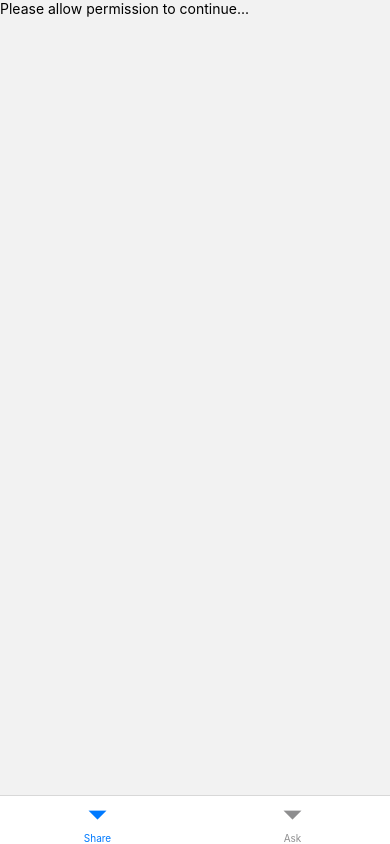
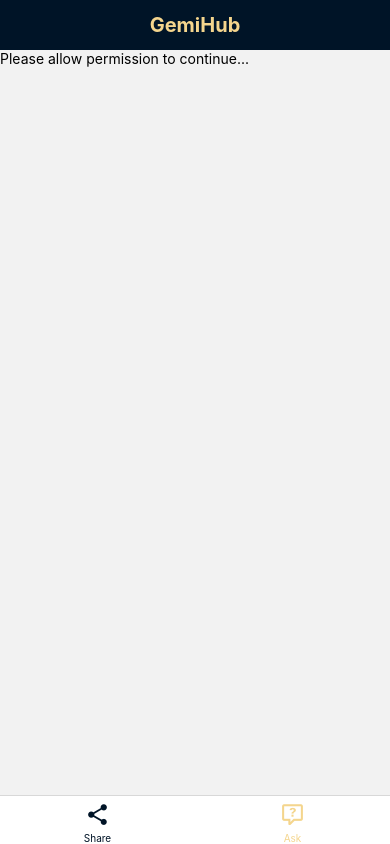
Before and after one commit to GemiNavigate/GemiHub, a React Native app in the folder frontend/: screen /Share in a window 390 px wide. Built offline with nearby package versions, Linux system fonts and the light colour scheme.

Commit message:
finish share page ver1

```diff
--- a/frontend/App.tsx
+++ b/frontend/App.tsx
@@ -1,16 +1,48 @@
 import React from 'react';
+import { View, Text, StyleSheet } from 'react-native';
 import { NavigationContainer } from '@react-navigation/native';
 import { createBottomTabNavigator } from '@react-navigation/bottom-tabs';
+import MaterialCommunityIcons from 'react-native-vector-icons/MaterialCommunityIcons';
 import ShareScreen from './src/screens/share.js';
 import AskScreen from './src/screens/ask.js';
 
 
 const Tab = createBottomTabNavigator();
 
+function CustomHeader() {
+  return (
+    <View style={styles.header}>
+      <Text style={styles.headerTitle}>GemiHub</Text>
+    </View>
+  );
+}
+
 function App(): React.JSX.Element {
   return (
+    <>
+      <CustomHeader />
       <NavigationContainer>
-      <Tab.Navigator initialRouteName="GoogleMaps">
+        <Tab.Navigator
+          initialRouteName="Share"
+          screenOptions={({ route }) => ({
+            tabBarIcon: ({ color, size }) => {
+              let iconName: string;
+
+              if (route.name === 'Share') {
+                iconName = 'share-variant'; // 圖標名稱
+              } else if (route.name === 'Ask') {
+                iconName = 'comment-question-outline'; // 圖標名稱
+              }else {
+                iconName = 'help-circle'; // 預設圖標，防止 undefined
+              }
+
+              // 返回圖標組件
+              return <MaterialCommunityIcons name={iconName} size={size} color={color} />;
+            },
+            tabBarActiveTintColor: '#001427', // 活躍狀態的圖標顏色
+            tabBarInactiveTintColor: '#F4D58D', // 非活躍狀態的圖標顏色
+          })}
+        >
           <Tab.Screen
             name="Share"
             component={ShareScreen}
@@ -23,7 +55,23 @@
           />
         </Tab.Navigator>
       </NavigationContainer>
+    </>
   );
 }
 
+const styles = StyleSheet.create({
+  header: {
+    backgroundColor: '#001427',
+    height: 50,
+    justifyContent: 'center',
+    alignItems: 'center',
+    elevation: 4,
+  },
+  headerTitle: {
+    color: '#F4D58D',
+    fontSize: 20,
+    fontWeight: 'bold',
+  },
+});
+
 export default App;
--- a/frontend/package.json
+++ b/frontend/package.json
@@ -15,10 +15,12 @@
     "react": "18.3.1",
     "react-native": "0.75.4",
     "react-native-get-location": "^5.0.0",
+    "react-native-image-picker": "^7.1.2",
     "react-native-maps": "^1.18.2",
     "react-native-maps-directions": "^1.9.0",
     "react-native-safe-area-context": "^4.11.0",
-    "react-native-screens": "^3.34.0"
+    "react-native-screens": "^3.34.0",
+    "react-native-vector-icons": "^10.2.0"
   },
   "devDependencies": {
     "@babel/core": "^7.20.0",
@@ -29,6 +31,7 @@
     "@react-native/metro-config": "0.75.4",
     "@react-native/typescript-config": "0.75.4",
     "@types/react": "^18.2.6",
+    "@types/react-native-vector-icons": "^6.4.18",
     "@types/react-test-renderer": "^18.0.0",
     "babel-jest": "^29.6.3",
     "eslint": "^8.19.0",
--- a/frontend/src/screens/share.js
+++ b/frontend/src/screens/share.js
@@ -1,11 +1,12 @@
-import { View, Text, StyleSheet, Dimensions, Platform, PermissionsAndroid, TouchableOpacity, TextInput } from 'react-native';
+import { View, Text, StyleSheet, Dimensions, Platform, PermissionsAndroid, TouchableOpacity, TextInput, Image, Animated, PanResponder } from 'react-native';
 import React, { useState, useRef, useEffect } from 'react';
-import MapView, { Marker, PROVIDER_GOOGLE } from 'react-native-maps';
-import { GOOGLE_MAPS_API_KEY } from '../config/constants';
-import MapViewDirections from 'react-native-maps-directions';
+import MapView, { Marker, PROVIDER_GOOGLE, Callout } from 'react-native-maps';
+import { launchImageLibrary } from 'react-native-image-picker';
+import MaterialCommunityIcons from 'react-native-vector-icons/MaterialCommunityIcons';
 import GetLocation from 'react-native-get-location';
 
-const { width } = Dimensions.get('window');
+const { width, height } = Dimensions.get('window');
+
 
 const styles = StyleSheet.create({
     container: {
@@ -20,41 +21,54 @@
     },
     inputContainer: {
         position: 'absolute',
-        top: 80,
+        bottom: 0,
         width: width * 0.9,
         paddingHorizontal: 10,
-        flexDirection: 'row',
+        backgroundColor: '#fafafa',
+        borderTopLeftRadius: 25,
+        borderTopRightRadius: 25,
+        padding: 15,
         alignItems: 'center',
+        elevation: 5,
     },
     input: {
-        flex: 1,
-        height: 50,
+        width: '100%',
+        height: 100,
         borderColor: '#e0e0e0',
         borderWidth: 1,
         backgroundColor: '#fafafa',
         borderRadius: 25,
         paddingHorizontal: 15,
         fontSize: 16,
-        marginRight: 10,
+        marginBottom: 10,
+        textAlignVertical: 'top', // Make it multiline
+    },
+    imagePreview: {
+        width: '100%',
+        height: 150,
+        borderRadius: 10,
+        marginBottom: 10,
+    },
+    buttonRow: {
+        flexDirection: 'row',
+        justifyContent: 'space-between',
+        width: '100%',
     },
     submitButton: {
-        backgroundColor: '#007BFF',
+        backgroundColor: '#708D81',
         borderRadius: 25,
         paddingHorizontal: 20,
         paddingVertical: 10,
+        flexDirection: 'row',
+        alignItems: 'center',
     },
     submitbuttonText: {
         color: '#fff',
         fontSize: 16,
     },
-    buttonText: {
-        color: '#007BFF',
-        fontSize: 16,
-        textAlign: 'center',
-    },
     buttonContainer: {
         position: 'absolute',
-        bottom: 30,
+        top: 30,
         right: 20,
         zIndex: 2,
         backgroundColor: '#fff',
@@ -62,27 +76,83 @@
         padding: 10,
         elevation: 5,
     },
+    imageButton: {
+        backgroundColor: '#708D81',
+        borderRadius: 25,
+        padding: 10,
+        marginRight: 10,
+    },
+    calloutContainer: {
+        backgroundColor: '#fff',
+        borderRadius: 10,
+        padding: 10,
+        borderColor: '#001427',
+        borderWidth: 1,
+        width: 150,
+    },
+
+    calloutText: {
+        color: '#001427',
+        fontSize: 14,
+        fontWeight: 'bold',
+    },
+    image: {
+        width: 40,
+        height: 40,
+        borderRadius: 10,
+        marginBottom: 5,
+    },
 });
 
 export default function ShareScreen({}) {
     const mapRef = useRef(null);
-    const [origin, setOrigin] = useState();
-    const [destination, setDestination] = useState();
     const [permissionGranter, setPermissionGranter] = useState();
-    const [query, setQuery] = useState('');
+    const [postText, setPostText] = useState('');
+    const [currentLocation, setCurrentLocation] = useState(null);
+    const [selectedImage, setSelectedImage] = useState(null);
+    const [userPosts, setUserPosts] = useState([]); // To store the user posts
+    const slideAnim = useRef(new Animated.Value(0)).current;
 
     const handleSubmit = () => {
-        if (query.trim()) {
-            // sending the query to a backend service
-            console.log("Submitted query:", query);
-            // reset the input field
-            setQuery('');
+        if (postText.trim() || selectedImage) {
+            // get time
+            const timestamp = new Date().toISOString();
+
+            // Save the post (text + image) and location
+            const newPost = {
+                location: currentLocation,
+                text: postText,
+                image: selectedImage,
+                timestamp: timestamp,
+            };
+            // TODO: 後端獲取資料: JSON.stringify(newPost)
+
+            setUserPosts([...userPosts, newPost]);
+
+            // Reset fields
+            setPostText('');
+            setSelectedImage(null);
         }
+    };
+
+    const selectImage = () => {
+        launchImageLibrary({ mediaType: 'photo' }, response => {
+            if (!response.didCancel && !response.errorCode) {
+                const uri = response.assets[0]?.uri;
+                setSelectedImage(uri);
+            }
+        });
     };
 
     useEffect(() => {
         _getLocationPermission();
     }, []);
+
+    useEffect(() => {
+        if (permissionGranter) {
+            _getCurrentLocation();
+        }
+    }, [permissionGranter]);
 
     async function _getLocationPermission() {
         if (Platform.OS === 'android') {
@@ -115,12 +185,11 @@
                 enableHighAccuracy: true,
                 timeout: 60000,
             });
-            console.log('My current location:', location);
-
             const currentCoordinate = {
                 latitude: location.latitude,
                 longitude: location.longitude,
             };
+            setCurrentLocation(currentCoordinate);
             moveToLocation(currentCoordinate.latitude, currentCoordinate.longitude);
         } catch (error) {
             console.warn('Error getting current location:', error);
@@ -139,6 +208,23 @@
         );
     }
 
+    /* animation */
+    // const slideUp = () => {
+    //     Animated.timing(slideAnim, {
+    //         toValue: -height * 0.5, // Move it upwards
+    //         duration: 300,
+    //         useNativeDriver: true,
+    //     }).start();
+    // };
+
+    // const slideDown = () => {
+    //     Animated.timing(slideAnim, {
+    //         toValue: 0, // Reset position
+    //         duration: 300,
+    //         useNativeDriver: true,
+    //     }).start();
+    // };
+
     if (!permissionGranter) return (
         <View>
             <Text>Please allow permission to continue...</Text>
@@ -151,45 +237,116 @@
                 ref={mapRef}
                 provider={PROVIDER_GOOGLE}
                 style={styles.map}
-                region={{
+                region={currentLocation ? {
+                    latitude: currentLocation.latitude,
+                    longitude: currentLocation.longitude,
+                    latitudeDelta: 0.01,
+                    longitudeDelta: 0.01,
+                } : {
+                    // Fallback value if location is not available yet
                     latitude: 24.787926,
                     longitude: 120.997576,
                     latitudeDelta: 0.01,
                     longitudeDelta: 0.01,
                 }}>
-                {origin !== undefined ? <Marker coordinate={origin}></Marker> : null}
-                {destination !== undefined ? <Marker coordinate={destination}></Marker> : null}
-                {origin !== undefined && destination !== undefined ? (
-                    <MapViewDirections
-                        origin={origin}
-                        destination={destination}
-                        apikey={GOOGLE_MAPS_API_KEY}
-                        strokeColor='blue'
-                        strokeWidth={4}
+                {/* Display all user posts as markers */}
+                {userPosts.map((post, index) => (
+                    <Marker
+                        style={styles.markerContainer}
+                        key={index}
+                        coordinate={post.location}
+                        // title="User name"
+                        // description={post.text}
+                    >
+                        {post.image && (
+                            <Image
+                                source={{ uri: post.image }}
+                                style={styles.image}
+                            />
+                        )}
+
+                        <Callout tooltip>
+                            <View style={styles.calloutContainer}>
+                                <Text style={styles.calloutText}>{post.text}</Text>
+                            </View>
+                        </Callout>
+
+                    </Marker>
+                ))}
+
+                {currentLocation && (
+                    <Marker
+                        coordinate={currentLocation}
+                        // title="My Location"
+                        // description="You are here"
                     />
-                ) : null}
+                )}
             </MapView>
 
-            {/* Input Box for Search Query */}
+            {/* Input Box for Posting */}
             <View style={styles.inputContainer}>
                 <TextInput
                     style={styles.input}
-                    placeholder="Enter your query"
+                    placeholder="Wanna share something?"
                     placeholderTextColor="#b0b0b0"
-                    value={query}
-                    onChangeText={setQuery} // Update state with input
+                    value={postText}
+                    onChangeText={setPostText}
+                    multiline
                 />
-                {/* Submit Button */}
-                <TouchableOpacity style={styles.submitButton} onPress={handleSubmit}>
-                    <Text style={styles.submitbuttonText}>Submit</Text>
-                </TouchableOpacity>
+
+                {/* Image Preview  */}
+                {selectedImage && (
+                    <Image source={{ uri: selectedImage }} style={styles.imagePreview} />
+                )}
+
+                {/* Button Row for Image Picker and Submit */}
+                <View style={styles.buttonRow}>
+                    {/* Image Picker Button */}
+                    <TouchableOpacity style={styles.imageButton} onPress={selectImage}>
+                        <MaterialCommunityIcons name="image" size={24} color="#fff" />
+                    </TouchableOpacity>
+
+                    {/* Submit Button */}
+                    <TouchableOpacity style={styles.submitButton} onPress={handleSubmit}>
+                        <Text style={styles.submitbuttonText}>Submit</Text>
+                    </TouchableOpacity>
+                </View>
             </View>
 
-            {/* Get Location Button */}
+
+            {/* <Animated.View style={[styles.inputContainer, { transform: [{ translateY: slideAnim }] }]}>
+                <TouchableOpacity onPress={slideUp}>
+                    <Text style={{ color: 'grey', marginBottom: 5 }}>Swipe Up</Text>
+                </TouchableOpacity>
+                <TextInput
+                    style={styles.input}
+                    placeholder="Wanna share something?"
+                    value={postText}
+                    onChangeText={setPostText}
+                    multiline
+                />
+                {selectedImage && (
+                    <Image source={{ uri: selectedImage }} style={styles.imagePreview} />
+                )}
+                <View style={styles.buttonRow}>
+                    <TouchableOpacity style={styles.imageButton} onPress={selectImage}>
+                        <MaterialCommunityIcons name="image" size={24} color="#fff" />
+                    </TouchableOpacity>
+                    <TouchableOpacity style={styles.submitButton} onPress={handleSubmit}>
+                        <Text style={styles.submitButtonText}>Submit</Text>
+                    </TouchableOpacity>
+                </View>
+            </Animated.View> */}
+
+            {/* Move to Current Location Button */}
             <TouchableOpacity
                 style={styles.buttonContainer}
-                onPress={_getCurrentLocation}>
-                <Text style={styles.buttonText}>My Location</Text>
+                onPress={() => {
+                    if (currentLocation) {
+                        moveToLocation(currentLocation.latitude, currentLocation.longitude);
+                    }
+                }}>
+                <MaterialCommunityIcons name="map-marker" size={24} color="#001427" />
             </TouchableOpacity>
         </View>
     );
```
Also changed, not shown: 3 other files (tests, documents, lock files or other folders). Lines whose indentation alone changed are shown as unchanged.
